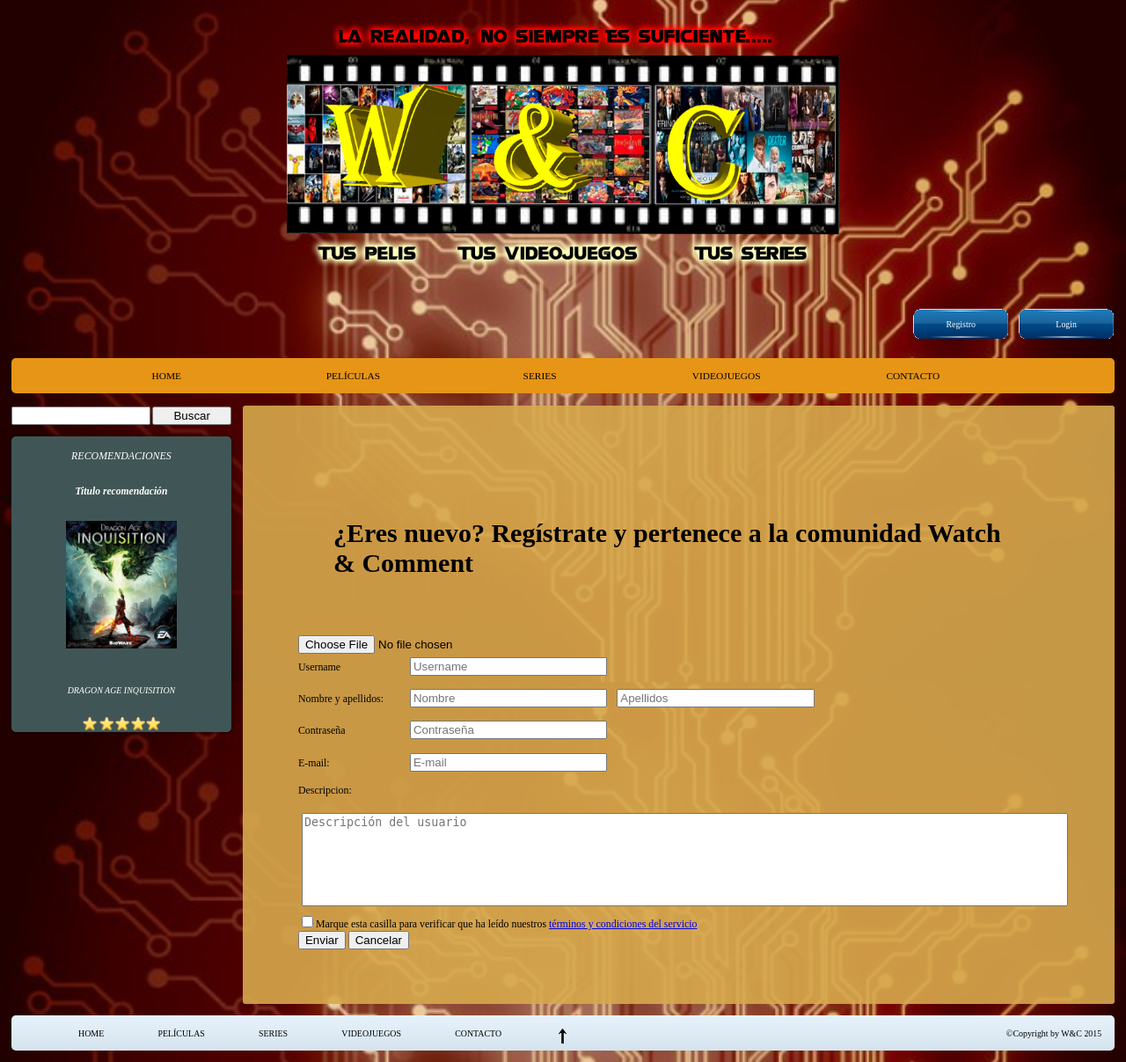
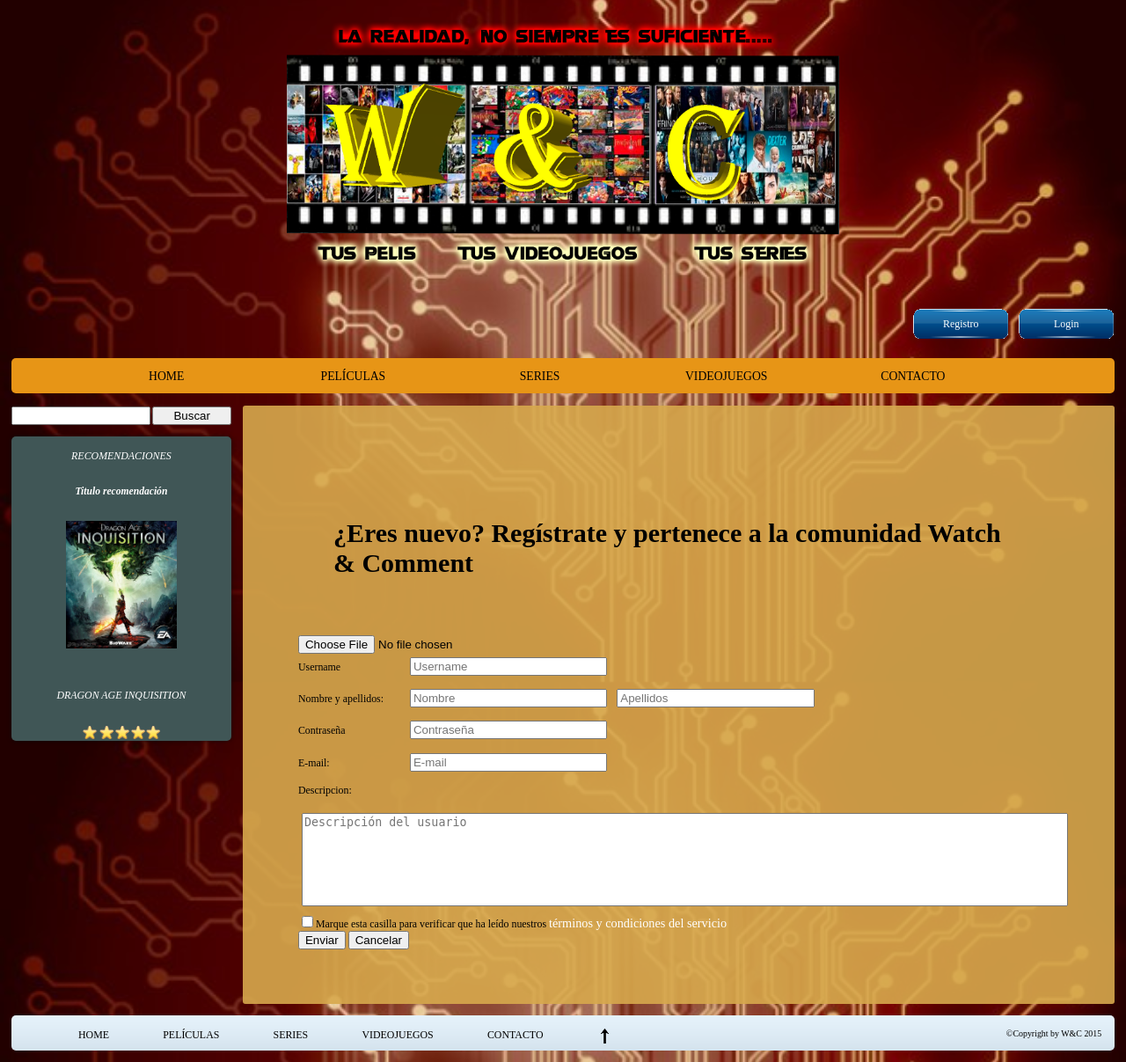
Before and after one commit to Sefirr/AW, a PHP site: page /app/register.php in a window 1280 px wide. Shown: the part 25-1232 px from the top of the page at 88% size. Run offline with PHP 8.4, Linux system fonts and the light colour scheme.

Commit message:
correccion favicon registro y enlaces estilo

```diff
--- a/css/style.css
+++ b/css/style.css
@@ -12,6 +12,21 @@
 h2{
 	font-size : 30px;
 	padding : 40px;
+}
+
+a{
+	text-decoration: none;
+	color:white;
+	font-size: 120%;
+}
+a:hover{
+
+	font-weight: bold;
+
+}
+
+a:visited {
+    text-decoration: none;
 }
 
 #contenedor {
--- a/register.php
+++ b/register.php
@@ -15,6 +15,7 @@
 		<tittle> Registrarse W&C </tittle>
 
 		<!-- -----------------------------LINKS REGION------------------------------ -->
+		<link rel="shortcut icon" type="image/x-icon" href="<?php echo RAIZ_APP; ?>img/favicon.ico"> <!-- ESTABLECIMIENTO DEL FAVICON -->
 		<link rel="stylesheet" type="text/css" href="<?php echo RAIZ_APP; ?>css/login.css"><!-- LINK AL ESTILO DE ESTA PAGINA -->
 		<link rel="stylesheet" type="text/css" href="<?php echo RAIZ_APP; ?>css/header.css"><!-- LINK AL ESTILO DE ESTA PAGINA -->
 		<link rel="stylesheet" type="text/css" href="<?php echo RAIZ_APP; ?>css/style.css"><!-- LINK AL ESTILO DE ESTA PAGINA -->
```
